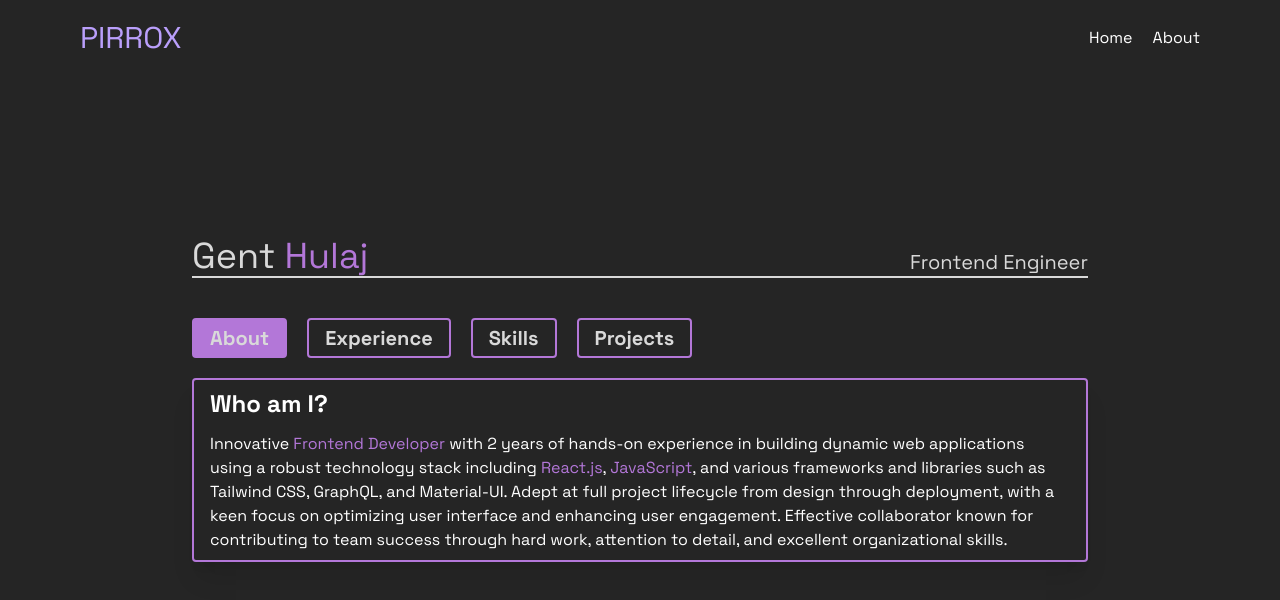
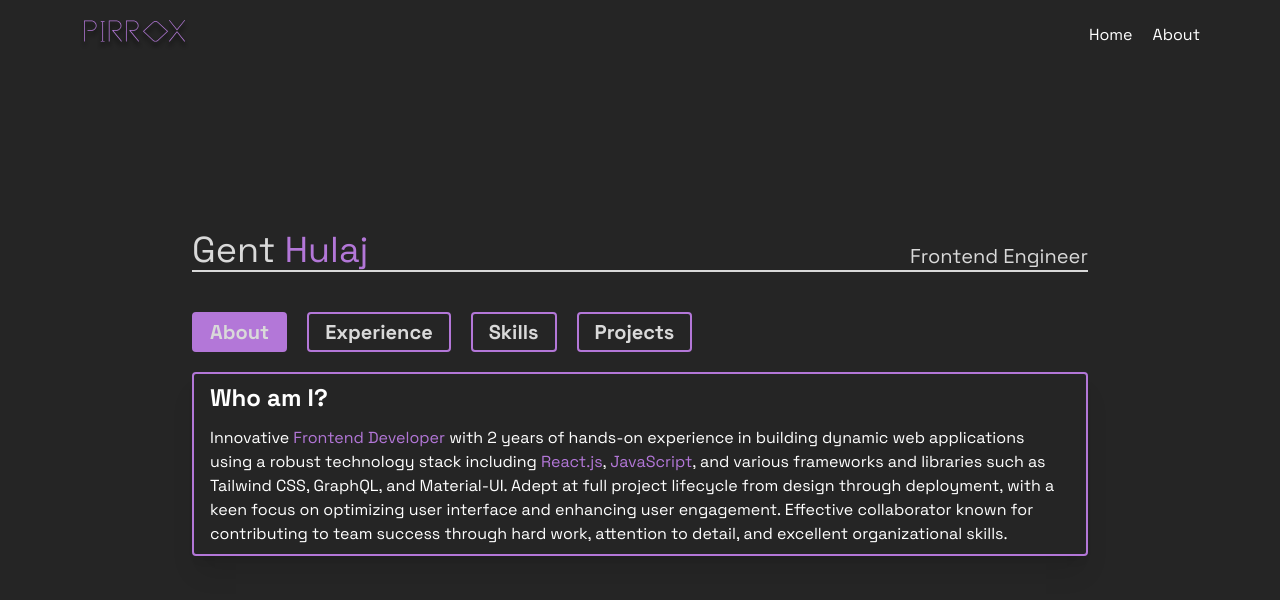
Before and after one commit to Genthh/personalPortfolio, a Next.js app: page /about_me in a window 1280 px wide. Shown: the top 600 px of the page. Built offline with nearby package versions, Linux system fonts and the light colour scheme.

Commit message:
logo change

```diff
--- a/src/components/About.tsx
+++ b/src/components/About.tsx
@@ -17,8 +17,7 @@ const About = () => {
   const buttonsRef = useRef<HTMLButtonElement[]>([]);
 
   useEffect(() => {
-    // Retrieve the last active section from localStorage
-    const savedActive = localStorage.getItem("activeSection");
+    const savedActive = sessionStorage.getItem("activeSection");
     if (savedActive) {
       setActive(savedActive);
     }
@@ -75,7 +74,7 @@ const About = () => {
 
   const handleButtonClick = (section: string) => {
     setActive(section);
-    localStorage.setItem("activeSection", section);
+    sessionStorage.setItem("activeSection", section);
   };
 
   const renderSection = () => {
--- a/src/components/Navbar.tsx
+++ b/src/components/Navbar.tsx
@@ -202,7 +202,7 @@ import { useGSAP } from "@gsap/react";
 import gsap from "gsap";
 import Link from "next/link";
 import React, { useEffect, useRef, useState } from "react";
-
+import Logo from "../_svgs/logo.svg";
 export const Navbar = () => {
   const [isOpen, setIsOpen] = useState<boolean>(false);
   const headerRef = useRef<HTMLHeadElement>(null);
@@ -285,7 +285,8 @@ export const Navbar = () => {
   return (
     <nav className="sticky top-0 z-50 bg-primary flex justify-between items-center">
       <div className="flex items-center justify-between w-full py-5">
-        <h1 className="text-3xl text-customPurple">PIRROX</h1>
+        {/* <h1 className="text-3xl text-customPurple">PIRROX</h1> */}
+        <Logo />
       </div>
       <div className="flex gap-x-5">
         <Link href="/" className="text-white text-l">
```
Also changed, not shown: src/_svgs/logo.svg.
